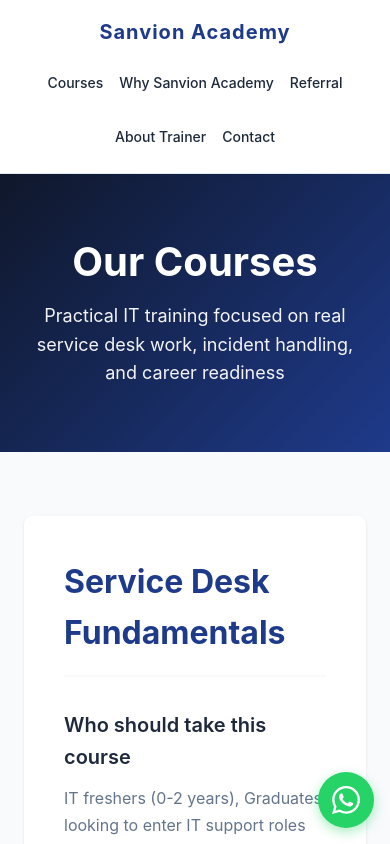
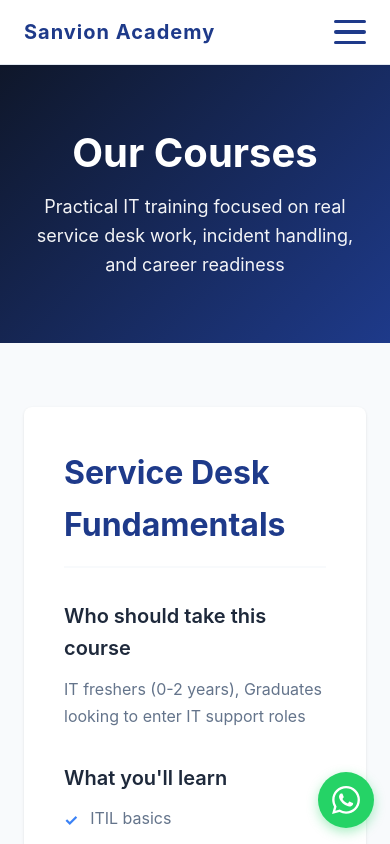
Before and after one commit to stalinSaga04/savionAcademyWebsite, a Next.js app: page /courses in a window 390 px wide. Shown: the top 844 px of the page. Built offline with nearby package versions, Linux system fonts and the light colour scheme.

Commit message:
Add responsive hamburger menu button for mobile navigation

```diff
--- a/components/Nav.module.css
+++ b/components/Nav.module.css
@@ -14,6 +14,7 @@
   display: flex;
   justify-content: space-between;
   align-items: center;
+  position: relative;
 }
 
 .logo {
@@ -22,10 +23,53 @@
   color: var(--primary-blue);
   letter-spacing: 0.05em;
   transition: color 0.2s;
+  z-index: 101;
 }
 
 .logo:hover {
   color: var(--accent-blue);
+}
+
+/* Hamburger Menu Button */
+.menuButton {
+  display: none;
+  flex-direction: column;
+  justify-content: space-around;
+  width: 2rem;
+  height: 2rem;
+  background: transparent;
+  border: none;
+  cursor: pointer;
+  padding: 0;
+  z-index: 101;
+  position: relative;
+}
+
+.menuButton:focus {
+  outline: none;
+}
+
+.menuIcon {
+  width: 2rem;
+  height: 0.2rem;
+  background-color: var(--primary-blue);
+  border-radius: 10px;
+  transition: all 0.3s ease;
+  position: relative;
+  transform-origin: 1px;
+}
+
+.menuButtonOpen .menuIcon:nth-child(1) {
+  transform: rotate(45deg);
+}
+
+.menuButtonOpen .menuIcon:nth-child(2) {
+  opacity: 0;
+  transform: translateX(20px);
+}
+
+.menuButtonOpen .menuIcon:nth-child(3) {
+  transform: rotate(-45deg);
 }
 
 .navLinks {
@@ -46,15 +90,51 @@
   color: var(--accent-blue);
 }
 
+/* Mobile Styles */
 @media (max-width: 768px) {
-  .navContainer {
-    flex-direction: column;
-    gap: 1rem;
+  .menuButton {
+    display: flex;
   }
 
   .navLinks {
-    flex-wrap: wrap;
-    justify-content: center;
+    position: absolute;
+    top: 100%;
+    left: 0;
+    right: 0;
+    flex-direction: column;
+    background-color: var(--white);
+    border-bottom: 1px solid #e2e8f0;
+    box-shadow: 0 4px 6px rgba(0, 0, 0, 0.1);
+    padding: 1rem 1.5rem;
+    gap: 0.5rem;
+    max-height: 0;
+    overflow: hidden;
+    opacity: 0;
+    transition: max-height 0.3s ease, opacity 0.3s ease, padding 0.3s ease;
+  }
+
+  .navLinksOpen {
+    max-height: 400px;
+    opacity: 1;
+    padding: 1.5rem 1.5rem;
+  }
+
+  .navLink {
+    font-size: 1rem;
+    padding: 0.75rem 0;
+    width: 100%;
+    text-align: left;
+    border-bottom: 1px solid #f1f5f9;
+  }
+
+  .navLink:last-child {
+    border-bottom: none;
+  }
+}
+
+/* Tablet Styles */
+@media (min-width: 769px) and (max-width: 1024px) {
+  .navLinks {
     gap: 1rem;
   }
 
--- a/components/Nav.tsx
+++ b/components/Nav.tsx
@@ -1,19 +1,46 @@
+'use client'
+
+import { useState } from 'react'
 import Link from 'next/link'
 import styles from './Nav.module.css'
 
 export default function Nav() {
+  const [isMenuOpen, setIsMenuOpen] = useState(false)
+
+  const toggleMenu = () => {
+    setIsMenuOpen(!isMenuOpen)
+  }
+
+  const closeMenu = () => {
+    setIsMenuOpen(false)
+  }
+
   return (
     <nav className={styles.nav}>
       <div className={styles.navContainer}>
-        <Link href="/" className={styles.logo}>
+        <Link href="/" className={styles.logo} onClick={closeMenu}>
           Sanvion Academy
         </Link>
-        <div className={styles.navLinks}>
-          <Link href="/courses" className={styles.navLink}>Courses</Link>
-          <Link href="/why-sanvion-academy" className={styles.navLink}>Why Sanvion Academy</Link>
-          <Link href="/referral" className={styles.navLink}>Referral</Link>
-          <Link href="/about-trainer" className={styles.navLink}>About Trainer</Link>
-          <Link href="/contact" className={styles.navLink}>Contact</Link>
+
+        {/* Hamburger Menu Button */}
+        <button
+          className={`${styles.menuButton} ${isMenuOpen ? styles.menuButtonOpen : ''}`}
+          onClick={toggleMenu}
+          aria-label="Toggle menu"
+          aria-expanded={isMenuOpen}
+        >
+          <span className={styles.menuIcon}></span>
+          <span className={styles.menuIcon}></span>
+          <span className={styles.menuIcon}></span>
+        </button>
+
+        {/* Navigation Links */}
+        <div className={`${styles.navLinks} ${isMenuOpen ? styles.navLinksOpen : ''}`}>
+          <Link href="/courses" className={styles.navLink} onClick={closeMenu}>Courses</Link>
+          <Link href="/why-sanvion-academy" className={styles.navLink} onClick={closeMenu}>Why Sanvion Academy</Link>
+          <Link href="/referral" className={styles.navLink} onClick={closeMenu}>Referral</Link>
+          <Link href="/about-trainer" className={styles.navLink} onClick={closeMenu}>About Trainer</Link>
+          <Link href="/contact" className={styles.navLink} onClick={closeMenu}>Contact</Link>
         </div>
       </div>
     </nav>
```
